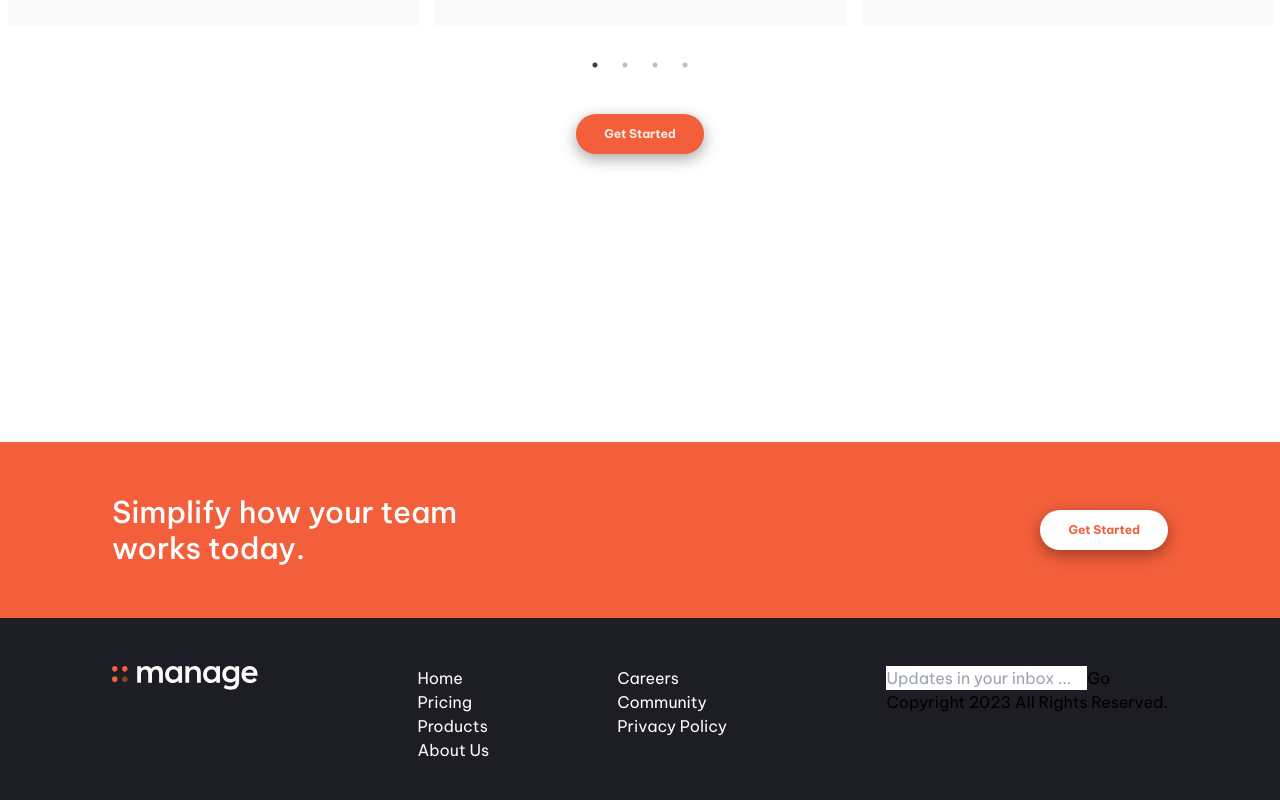
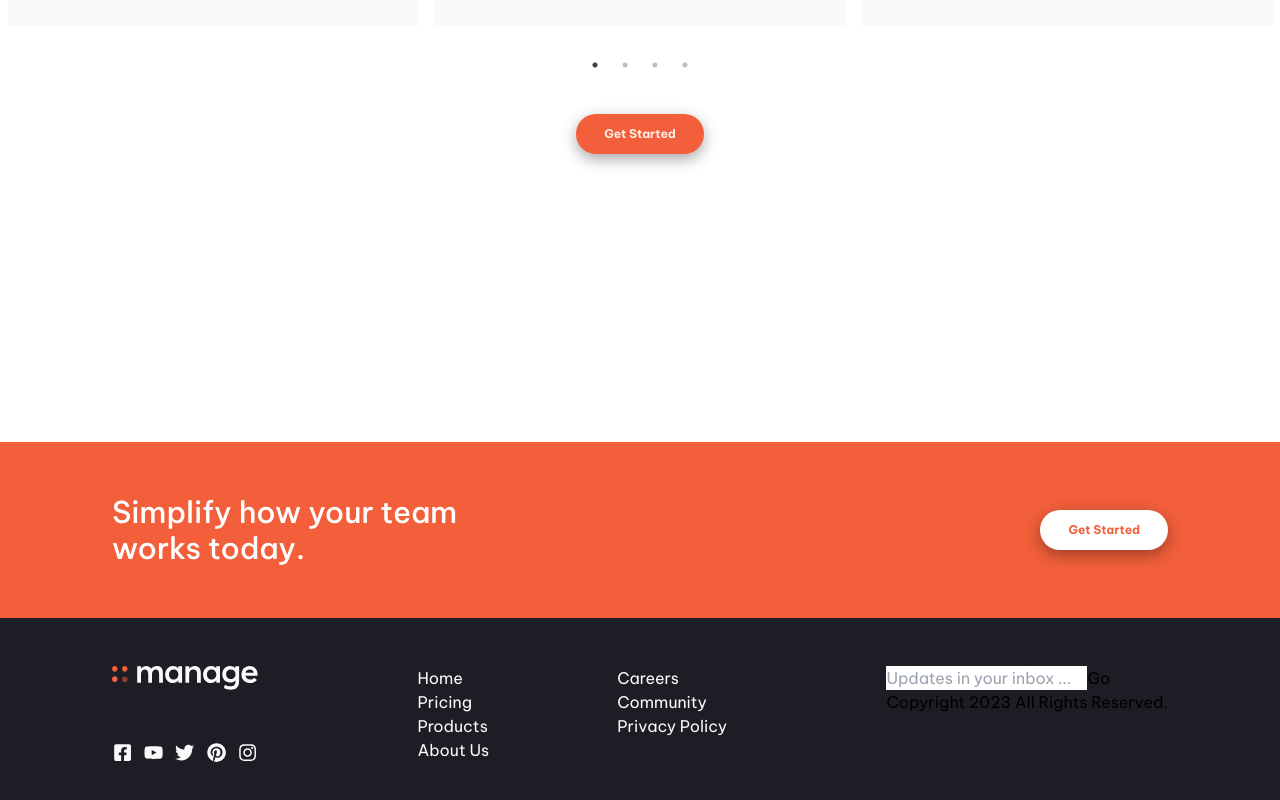
Before and after one commit to chrisgibbo/Manage-Landing-Page, a React (Create React App) app in the folder manage-landing-page/: page / in a window 1280 px wide. Shown: the part 1958-2758 px from the top of the page. Built offline with nearby package versions, Linux system fonts and the light colour scheme.

Commit message:
install react icons, import icons, add style, add components

```diff
--- a/manage-landing-page/src/footer.js
+++ b/manage-landing-page/src/footer.js
@@ -1,22 +1,41 @@
 import React from "react";
 import LogoWhite from "./images/logoWhite.svg";
 import "./App.css";
+import {
+  FaFacebookSquare,
+  FaYoutube,
+  FaTwitter,
+  FaPinterest,
+  FaInstagram,
+} from "react-icons/fa";
+
+const style = { color: "#FAFAFA", fontSize: "1.2em" };
 
 function footer() {
   return (
     <div className="px-28 py-12 flex justify-between font-BeVietnamPro footerBackground">
       {/* Logo + social icons div */}
 
-      <div>
+      <div className="flex flex-col justify-between items-center">
         <div>
           <img src={LogoWhite} alt="MainLogoWhite"></img>
         </div>
-        <div>
-          <img scr="" alt=""></img>
-          <img scr="" alt=""></img>
-          <img scr="" alt=""></img>
-          <img scr="" alt=""></img>
-          <img scr="" alt=""></img>
+        <div className="flex gap-3">
+          <a href="*">
+            <FaFacebookSquare style={style} />
+          </a>
+          <a href="*">
+            <FaYoutube style={style} />
+          </a>
+          <a href="*">
+            <FaTwitter style={style} />
+          </a>
+          <a href="*">
+            <FaPinterest style={style} />
+          </a>
+          <a href="*">
+            <FaInstagram style={style} />
+          </a>
         </div>
       </div>
 
```
